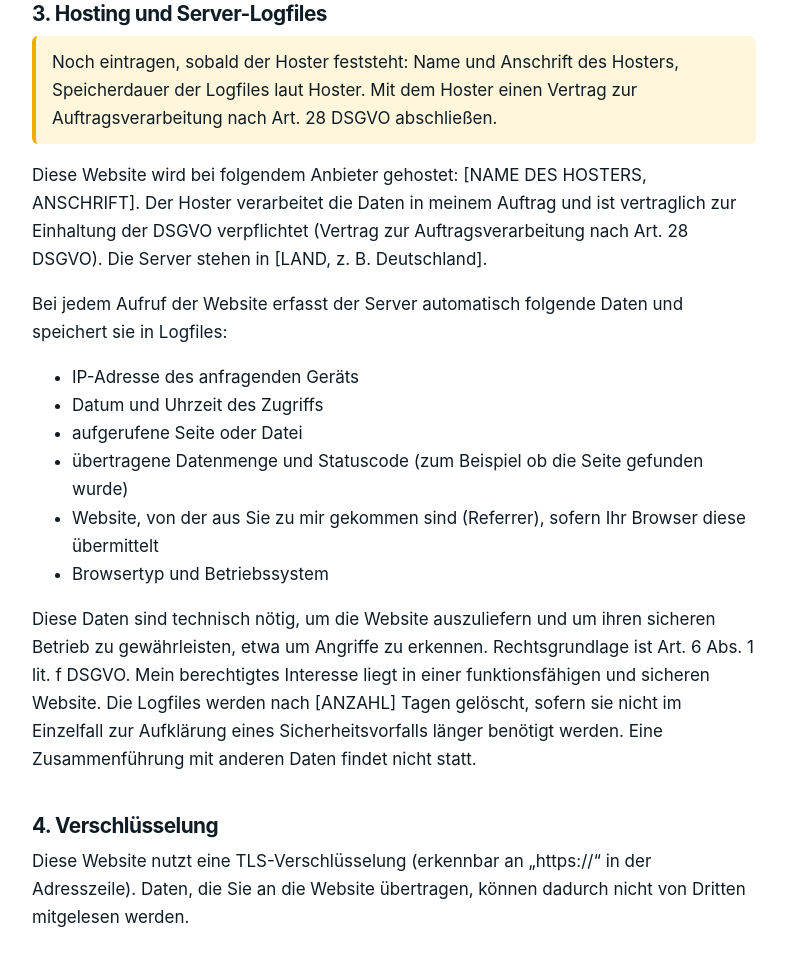
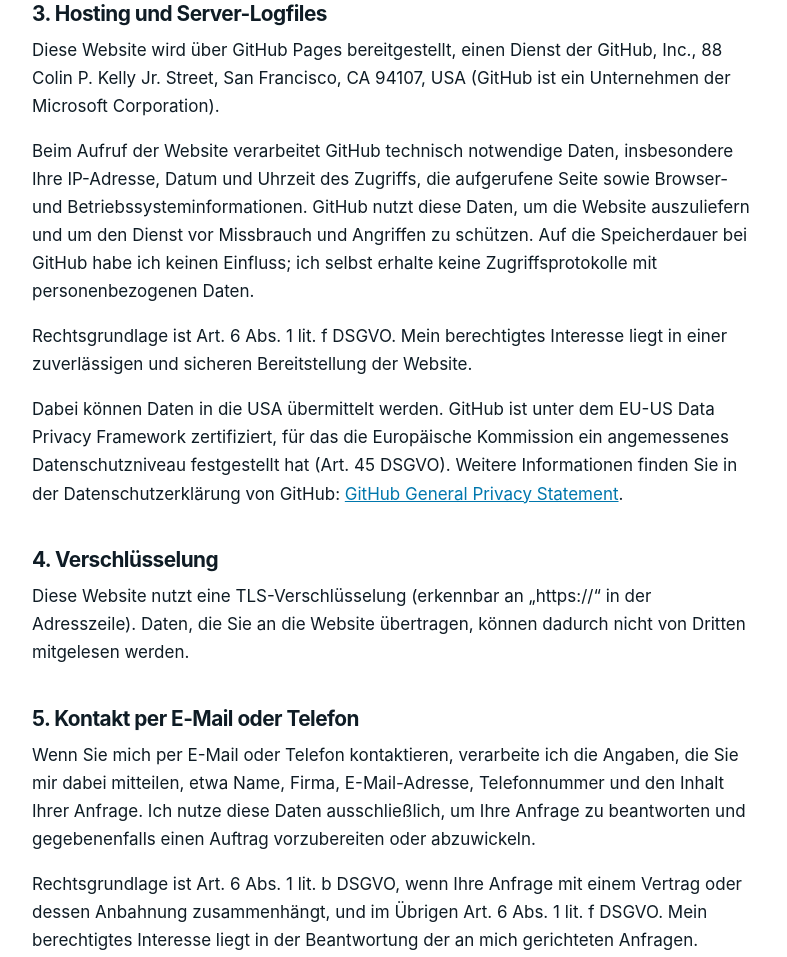
Before and after one commit to Kanthak12/kanthak12.github.io, a plain HTML site: page datenschutz.html in a window 1280 px wide. Shown: the part 1034-1991 px from the top of the page, without its empty margins (246-1033 px from the left). Drawn offline with Linux system fonts and the light colour scheme.

Commit message:
Datenschutzerklärung: GitHub als Hoster, STRATO als Mailanbieter

```diff
--- a/datenschutz.html
+++ b/datenschutz.html
@@ -24,22 +24,14 @@
 <p>Einen Datenschutzbeauftragten habe ich nicht bestellt, da hierzu keine gesetzliche Pflicht besteht.</p>
 
 <h2>2. Überblick</h2>
-<p>Diese Website ist bewusst schlicht gehalten. Sie setzt keine Cookies, verwendet keine Analyse- oder Trackingwerkzeuge, bindet keine Inhalte Dritter ein (zum Beispiel Karten, Videos oder Social-Media-Plugins) und lädt keine Schriftarten von externen Servern. Alle Dateien der Website liegen auf dem Server meines Hosters.</p>
+<p>Diese Website ist bewusst schlicht gehalten. Sie setzt keine Cookies, verwendet keine Analyse- oder Trackingwerkzeuge, bindet keine Inhalte Dritter ein (zum Beispiel Karten, Videos oder Social-Media-Plugins) und lädt keine Schriftarten von externen Servern. Alle Dateien der Website liegen bei meinem Hoster GitHub.</p>
 <p>Personenbezogene Daten werden nur in zwei Fällen verarbeitet: beim Aufruf der Website (technisch notwendige Server-Logfiles) und wenn Sie mich per E-Mail oder Telefon kontaktieren.</p>
 
 <h2>3. Hosting und Server-Logfiles</h2>
-<p class="todo">Noch eintragen, sobald der Hoster feststeht: Name und Anschrift des Hosters, Speicherdauer der Logfiles laut Hoster. Mit dem Hoster einen Vertrag zur Auftragsverarbeitung nach Art. 28 DSGVO abschließen.</p>
-<p>Diese Website wird bei folgendem Anbieter gehostet: [NAME DES HOSTERS, ANSCHRIFT]. Der Hoster verarbeitet die Daten in meinem Auftrag und ist vertraglich zur Einhaltung der DSGVO verpflichtet (Vertrag zur Auftragsverarbeitung nach Art. 28 DSGVO). Die Server stehen in [LAND, z. B. Deutschland].</p>
-<p>Bei jedem Aufruf der Website erfasst der Server automatisch folgende Daten und speichert sie in Logfiles:</p>
-<ul>
-  <li>IP-Adresse des anfragenden Geräts</li>
-  <li>Datum und Uhrzeit des Zugriffs</li>
-  <li>aufgerufene Seite oder Datei</li>
-  <li>übertragene Datenmenge und Statuscode (zum Beispiel ob die Seite gefunden wurde)</li>
-  <li>Website, von der aus Sie zu mir gekommen sind (Referrer), sofern Ihr Browser diese übermittelt</li>
-  <li>Browsertyp und Betriebssystem</li>
-</ul>
-<p>Diese Daten sind technisch nötig, um die Website auszuliefern und um ihren sicheren Betrieb zu gewährleisten, etwa um Angriffe zu erkennen. Rechtsgrundlage ist Art. 6 Abs. 1 lit. f DSGVO. Mein berechtigtes Interesse liegt in einer funktionsfähigen und sicheren Website. Die Logfiles werden nach [ANZAHL] Tagen gelöscht, sofern sie nicht im Einzelfall zur Aufklärung eines Sicherheitsvorfalls länger benötigt werden. Eine Zusammenführung mit anderen Daten findet nicht statt.</p>
+<p>Diese Website wird über GitHub Pages bereitgestellt, einen Dienst der GitHub, Inc., 88 Colin P. Kelly Jr. Street, San Francisco, CA 94107, USA (GitHub ist ein Unternehmen der Microsoft Corporation).</p>
+<p>Beim Aufruf der Website verarbeitet GitHub technisch notwendige Daten, insbesondere Ihre IP-Adresse, Datum und Uhrzeit des Zugriffs, die aufgerufene Seite sowie Browser- und Betriebssysteminformationen. GitHub nutzt diese Daten, um die Website auszuliefern und um den Dienst vor Missbrauch und Angriffen zu schützen. Auf die Speicherdauer bei GitHub habe ich keinen Einfluss; ich selbst erhalte keine Zugriffsprotokolle mit personenbezogenen Daten.</p>
+<p>Rechtsgrundlage ist Art. 6 Abs. 1 lit. f DSGVO. Mein berechtigtes Interesse liegt in einer zuverlässigen und sicheren Bereitstellung der Website.</p>
+<p>Dabei können Daten in die USA übermittelt werden. GitHub ist unter dem EU-US Data Privacy Framework zertifiziert, für das die Europäische Kommission ein angemessenes Datenschutzniveau festgestellt hat (Art. 45 DSGVO). Weitere Informationen finden Sie in der Datenschutzerklärung von GitHub: <a href="https://docs.github.com/de/site-policy/privacy-policies/github-general-privacy-statement" target="_blank" rel="noopener">GitHub General Privacy Statement</a>.</p>
 
 <h2>4. Verschlüsselung</h2>
 <p>Diese Website nutzt eine TLS-Verschlüsselung (erkennbar an „https://“ in der Adresszeile). Daten, die Sie an die Website übertragen, können dadurch nicht von Dritten mitgelesen werden.</p>
@@ -48,14 +40,13 @@
 <p>Wenn Sie mich per E-Mail oder Telefon kontaktieren, verarbeite ich die Angaben, die Sie mir dabei mitteilen, etwa Name, Firma, E-Mail-Adresse, Telefonnummer und den Inhalt Ihrer Anfrage. Ich nutze diese Daten ausschließlich, um Ihre Anfrage zu beantworten und gegebenenfalls einen Auftrag vorzubereiten oder abzuwickeln.</p>
 <p>Rechtsgrundlage ist Art. 6 Abs. 1 lit. b DSGVO, wenn Ihre Anfrage mit einem Vertrag oder dessen Anbahnung zusammenhängt, und im Übrigen Art. 6 Abs. 1 lit. f DSGVO. Mein berechtigtes Interesse liegt in der Beantwortung der an mich gerichteten Anfragen.</p>
 <p>Ich lösche Ihre Anfrage, sobald sie erledigt ist und kein Auftrag daraus entsteht. Kommt ein Auftrag zustande, bewahre ich die Korrespondenz so lange auf, wie es die gesetzlichen Aufbewahrungsfristen verlangen (insbesondere nach Handels- und Steuerrecht bis zu zehn Jahre).</p>
-<p class="todo">Prüfen: Laufen die E-Mails von jprail.de über Microsoft 365 (MX-Eintrag)? Falls sie noch bei Strato liegen, diesen Absatz durch Strato AG, Otto-Ostrowski-Straße 7, 10249 Berlin, ersetzen; der Hinweis zur USA-Übermittlung entfällt dann.</p>
-<p>Für meine E-Mails nutze ich Microsoft 365 (Microsoft Ireland Operations Limited, One Microsoft Place, South County Business Park, Leopardstown, Dublin 18, Irland). Mit Microsoft besteht ein Vertrag zur Auftragsverarbeitung. Eine Übermittlung von Daten in die USA ist dabei nicht ausgeschlossen. Microsoft ist unter dem EU-US Data Privacy Framework zertifiziert, auf dessen Grundlage die Europäische Kommission ein angemessenes Datenschutzniveau festgestellt hat (Art. 45 DSGVO).</p>
+<p>Mein E-Mail-Postfach wird von der STRATO GmbH, Otto-Ostrowski-Straße 7, 10249 Berlin, betrieben. Mit STRATO besteht ein Vertrag zur Auftragsverarbeitung nach Art. 28 DSGVO; die Daten werden ausschließlich in den Rechenzentren von STRATO in Berlin und Karlsruhe (Deutschland) verarbeitet.</p>
 
 <h2>6. Link zu Google Maps</h2>
 <p>Im Kontaktbereich ist meine Adresse mit Google Maps verlinkt. Es handelt sich um einen einfachen Link, keine eingebettete Karte. Beim Aufruf meiner Website werden daher keine Daten an Google übertragen. Erst wenn Sie den Link anklicken, öffnet sich Google Maps, und es gelten die Datenschutzbestimmungen von Google: <a href="https://policies.google.com/privacy" target="_blank" rel="noopener">policies.google.com/privacy</a>.</p>
 
 <h2>7. Weitergabe von Daten</h2>
-<p>Ich gebe Ihre Daten nicht an Dritte weiter, außer an die oben genannten Dienstleister (Hoster, E-Mail-Anbieter), die in meinem Auftrag tätig sind, oder wenn ich gesetzlich dazu verpflichtet bin, etwa gegenüber Finanzbehörden. Ich verkaufe keine Daten und nutze sie nicht für Werbung.</p>
+<p>Ich gebe Ihre Daten nicht an Dritte weiter, außer an die oben genannten Dienstleister (GitHub als Hoster, STRATO als E-Mail-Anbieter), die in meinem Auftrag tätig sind, oder wenn ich gesetzlich dazu verpflichtet bin, etwa gegenüber Finanzbehörden. Ich verkaufe keine Daten und nutze sie nicht für Werbung.</p>
 
 <h2>8. Ihre Rechte</h2>
 <p>Sie haben gegenüber mir folgende Rechte hinsichtlich Ihrer personenbezogenen Daten:</p>
```
